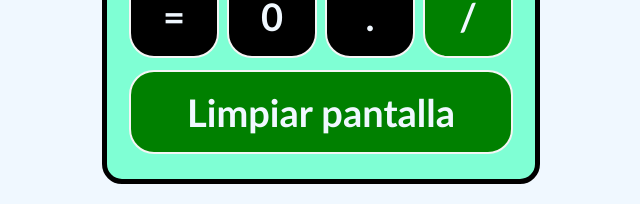
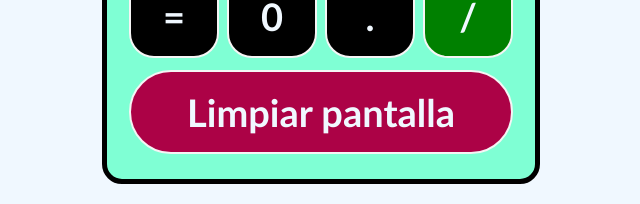
Before and after one commit to EnriqueAguilarP/calculadoraReact, a React (Create React App) app: page / in a window 1280 px wide. Shown: the part 602-806 px from the top of the page, without its empty margins (319-959 px from the left). Built offline with nearby package versions, Linux system fonts and the light colour scheme.

Commit message:
Crear componente BotonClear

```diff
--- a/src/App.js
+++ b/src/App.js
@@ -1,6 +1,7 @@
 import logo from './imagenes/logo.png';
 import './App.css';
 import Boton from './componentes/boton';
+import BotonClear from './componentes/clear';
 import Pantalla from './componentes/pantalla';
 
 function App() {
@@ -40,7 +41,7 @@ function App() {
             <Boton>/</Boton>
           </div>
           <div className='fila'>
-            <Boton>Limpiar pantalla</Boton>
+            <BotonClear>Limpiar pantalla</BotonClear>
           </div>
       </div>
     </div>
--- /dev/null
+++ b/src/componentes/clear.js
@@ -0,0 +1,12 @@
+import React from "react";
+import  '../hojaEstilos/clear.css'
+function BotonClear(props){
+
+    return(
+        <div className="boton-clear">
+            {props.children}
+        </div>
+    );
+}
+
+export default BotonClear;
--- /dev/null
+++ b/src/hojaEstilos/clear.css
@@ -0,0 +1,19 @@
+.boton-clear{
+    height: 80px;
+    display: flex;
+    flex: 1;
+    justify-content: center;
+    align-items: center;
+    font-weight: bold;
+    font-size: 38px;
+    background-color: #ac0246;
+    color:aliceblue;
+    border-radius: 45px;
+    border: 2px solid whitesmoke;
+    margin: 4px;
+    cursor: pointer;
+    user-select: none;
+}
+.boton-clear:hover{
+    background-color: #ebb000;
+}
```
